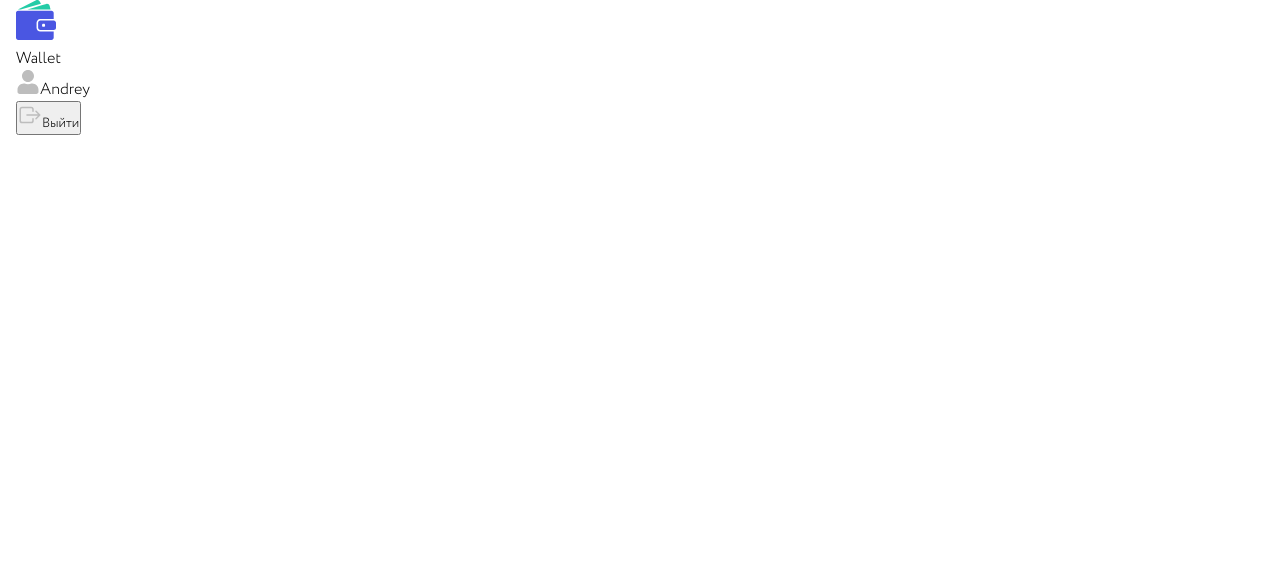
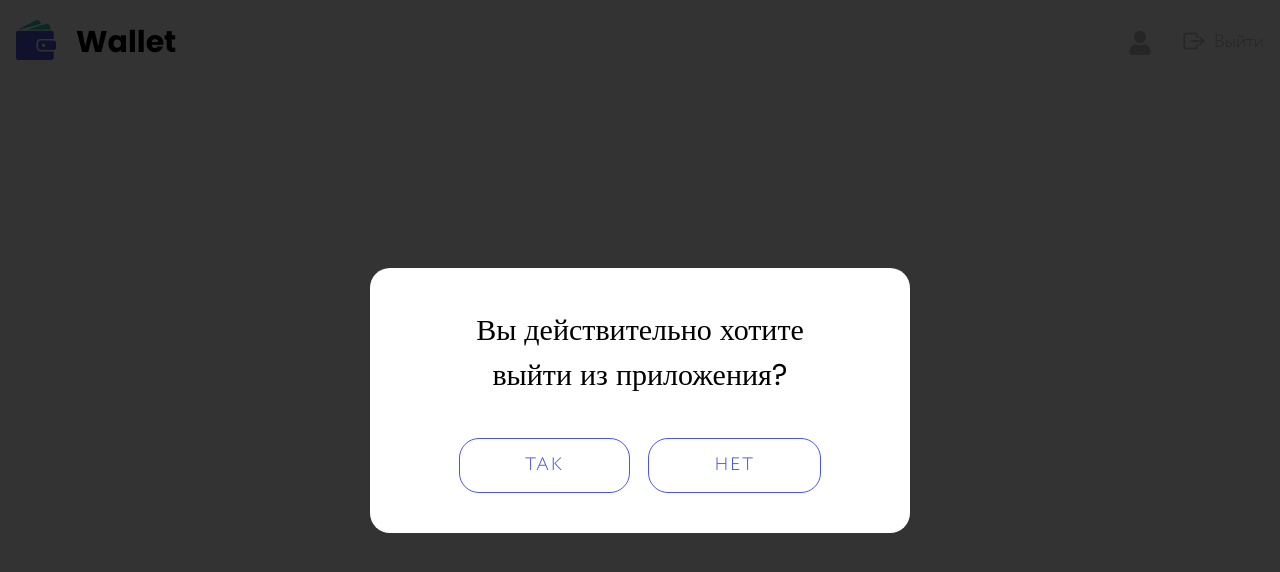
Before and after one commit to anamanoilo/wallet-react-project, a React (Create React App) app: page / in a window 1280 px wide. Shown: the top 572 px of the page. Built offline with nearby package versions, Linux system fonts and the light colour scheme.

Commit message:
add header and modal

```diff
--- a/public/index.html
+++ b/public/index.html
@@ -29,6 +29,7 @@
   <body>
     <noscript>You need to enable JavaScript to run this app.</noscript>
     <div id="root"></div>
+    <div id="modal-root"></div>
     <!--
       This HTML file is a template.
       If you open it directly in the browser, you will see an empty page.
--- a/src/components/Container/Container.module.scss
+++ b/src/components/Container/Container.module.scss
@@ -1,4 +1,4 @@
-@import "stylesheet/_mixin.scss";
+@import "stylesheet/mixin";
 
 .container {
   width: 100%;
--- a/src/components/Header/Header.jsx
+++ b/src/components/Header/Header.jsx
@@ -1,4 +1,4 @@
-import React, { useState } from 'react';
+import React from 'react';
 import { Link } from 'react-router-dom';
 // import { useDispatch } from 'react-redux';
 import { useSelector } from 'react-redux';
@@ -7,34 +7,36 @@ import { FaUser } from 'react-icons/fa';
 import { IoExitOutline } from 'react-icons/io5'
 import authSelectors from 'redux/session/session-selectors';
 import Container from "components/Container";
+import ModalLogout from '../ModalLogout/ModalLogout';
 import  {Logo}  from 'components/Icon/Logo';
 import s from './Header.module.scss'
 
 const Header = () => {
   const name = useSelector(authSelectors.getUsername);
   return (
-    <header className={s.header}>
+    <header>
       <Container>
+        <section className={s.header}>
         <Link to='/home'  className={s.link}>
-          <Logo svg={s.svg} />
+            <Logo svg={s.link__logo}/>
           <p className={s.link__title}>Wallet</p>
-        </Link>
-        <div className={s.name}>
-          <IconContext.Provider value={{ color: "rgba(189, 189, 189, 1)", className: "global-class-name", size: "24px" }}>
+          </Link>
+          <div className={s.wrapper}>
+        <div className={s.user}>
+          <IconContext.Provider value={{ color: "#bdbdbd", className: "global-class-name", size: "24px" }}>
             <FaUser />
-            {/* <span className={s.name__text}>{name}</span> */}
-            <span className={s.name__text}>Andrey</span>
+            <span className={s.user__name}>{name}</span>
           </IconContext.Provider>
         </div>
-        <div className={s.logout}>
-          <IconContext.Provider value={{ color: "rgba(189, 189, 189, 1)", className: "global-class-name", size: "24px" }}>
+          <IconContext.Provider value={{  className: "global-class-name", size: "24px" }}>
           <button className={s.logout__button}>
-            <IoExitOutline />
+                <IoExitOutline/>
               <span className={s.logout__text}>Выйти</span>
         </button>
           </IconContext.Provider>
-        </div>
-
+            </div>
+          <ModalLogout />
+           </section>
       </Container>
     </header>
   );
--- a/src/components/Header/Header.module.scss
+++ b/src/components/Header/Header.module.scss
@@ -1,4 +1,75 @@
 @import "stylesheet/shared.scss";
 .header{
-   color: black;
+  display: flex;
+  justify-content: space-between;
+  align-items: center;
+  padding: 20px 0px;
 }
+.link{
+   display: flex;
+   &__logo{
+   width: 30px;
+   height: 30px;
+  @include mq(mobile) {
+   width: 40px;
+   height: 40px;
+   }
+}
+   &__title{
+      font-family: 'Poppins';
+      font-weight: 700;
+      font-size: 22px;
+      line-height: 1.5;
+      margin-left: 15px;
+       @include mq(mobile) {
+      margin-left: 20px;
+      font-size: 30px;
+      line-height: 1.5;
+   }
+   }
+}
+.user{
+   display: flex;
+   align-items: center;
+   &__name{
+   margin-right: 12px;
+   padding-right: 12px;
+   border-right: 1px solid;
+   font-weight: 400;
+   font-size: 18px;
+   margin-left: 5px;
+   line-height: 1.5;
+   color: var(--secondary-text-cl);
+   }
+}
+.logout{
+   display: flex;
+   &__button{
+   display: flex;
+   border: none;
+   background-color: transparent;
+   color: rgba(189, 189, 189, 1);
+      &:hover,
+      &:focus{
+         color:var(--expense-hover-cl);
+      }
+      &:hover span,
+      &:focus span{
+      color: var(--expense-hover-cl);
+      }
+   }
+   &__text{
+      display:none;
+      font-weight: 400;
+      font-size: 18px;
+      line-height: 1.5;
+      margin-left: 8px;
+      color: var(--secondary-text-cl);
+      @include mq(mobile){
+         display: block;
+      }
+   }
+}
+.wrapper{
+   display: flex;
+}
--- a/src/components/Modal/Modal.jsx
+++ b/src/components/Modal/Modal.jsx
@@ -1,7 +1,9 @@
 import { useEffect, useCallback } from "react";
+import { createPortal } from "react-dom";
 import PropTypes from "prop-types";
 import s from "./Modal.module.scss";
 
+const modalRoot = document.querySelector('#modal-root');
 const Modal = ({ children, closeModal }) => {
   const closeModalByEsc = useCallback(
     (e) => {
@@ -25,10 +27,11 @@ const Modal = ({ children, closeModal }) => {
     };
   }, [closeModalByEsc]);
 
-  return (
+  return createPortal(
     <div className={s.overlay} onClick={closeByBackdropClick}>
       <div className={s.modal}>{children}</div>
-    </div>
+    </div>,
+    modalRoot,
   );
 };
 
--- a/src/components/Modal/Modal.module.scss
+++ b/src/components/Modal/Modal.module.scss
@@ -0,0 +1,20 @@
+.overlay {
+  position: fixed;
+  top: 0;
+  left: 0;
+  width: 100vw;
+  height: 100vh;
+  display: flex;
+  justify-content: center;
+  align-items: center;
+  background-color: rgba(0, 0, 0, 0.8);
+  z-index: 1200;
+}
+
+.modal {
+  border-radius: 20px;
+  width: 540px;
+  max-width: calc(100vw - 48px);
+  max-height: calc(100vh - 24px);
+  background-color: #fff;
+}
--- a/src/components/ModalLogout/ModalLogout.jsx
+++ b/src/components/ModalLogout/ModalLogout.jsx
@@ -1,6 +1,25 @@
-// import s from "./ModalLogout.module.scss";
+import s from "./ModalLogout.module.scss";
+import Modal from "components/Modal/Modal";
+import { useDispatch } from "react-redux";
+import { toggleModalLogout } from "redux/global/global-slice";
+export default function ModalLogout() {
+   const dispatch = useDispatch();
+   // const logOut = () => {
+   //    dispatch(.logOut());
+   // }
+   const closeModal = () => {
+      dispatch(toggleModalLogout());
+   }
+   return (
+      <Modal closeModal={closeModal}>
+         <div className={s.logout}>
+            <h1 className={s.logout__title}> Вы действительно хотите выйти из приложения?</h1>
+            <div className={s.wrapper}>
+               <button className={s.wrapper__btn} type='button'>Так</button>
+                 <button className={s.wrapper__btn} type='button' onClick={closeModal}>Нет</button>
+         </div>
+         </div>
+      </Modal>
+   )
 
-const ModalLogout = () => {
-  return <div>ModalLogout</div>;
 };
-export default ModalLogout;
--- a/src/components/ModalLogout/ModalLogout.module.scss
+++ b/src/components/ModalLogout/ModalLogout.module.scss
@@ -0,0 +1,40 @@
+@import "stylesheet/shared.scss";
+.logout{
+   padding: 40px 80px;
+    max-width: 540px;
+      &__title{
+   font-family: 'Poppins';
+   font-weight: 400;
+   font-size: 30px;
+   line-height: 1.5;
+   text-align: center;
+   margin-bottom: 40px;
+   }
+}
+.wrapper{
+   display: flex;
+   justify-content: space-around;
+   &__btn{
+      font-family: 'Circe';
+font-style: normal;
+font-weight: 400;
+font-size: 18px;
+line-height: 27px;
+text-align: center;
+letter-spacing: 0.1em;
+text-transform: uppercase;
+border: none;
+padding: 13px 65px;
+border-radius: 20px;
+background-color: var(--main-bg-cl);
+border: 1px solid var(--accent-active-cl);
+color: var(--accent-active-cl);
+transition: all 250ms ease;
+      &:hover,
+      &:focus{
+         background-color: var(--income-cl);
+         color: var(--main-bg-cl);
+         border: 1px solid transparent;
+      }
+   }
+}
--- a/src/redux/session/session-selectors.js
+++ b/src/redux/session/session-selectors.js
@@ -1,5 +1,5 @@
 const getIsAuth = (state) => state.session.isAuth;
-const getUsername = (state) => state.session.user.name;
+const getUsername = (state) => state.session.user.username;
 
 const authSelectors = { getIsAuth, getUsername };
 
```
Also changed, not shown: 1 other file (tests, documents, lock files or other folders).
